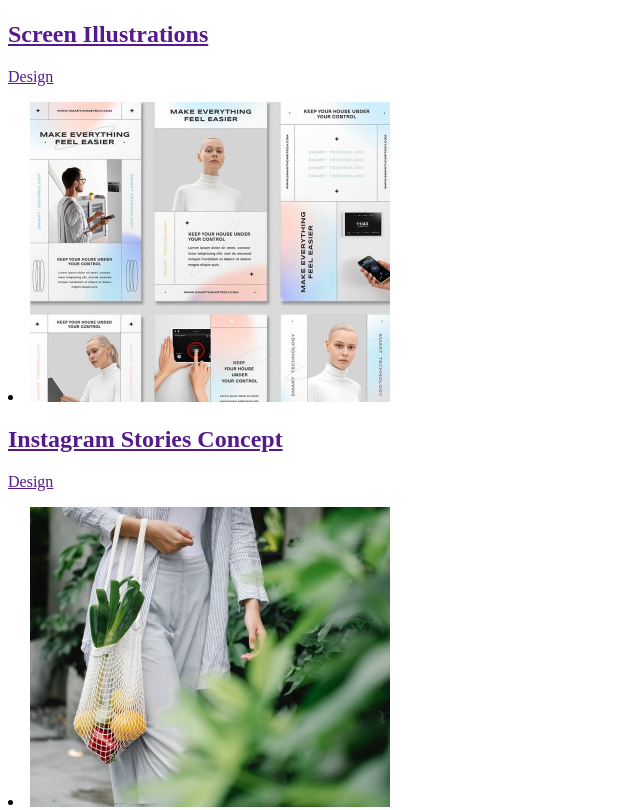
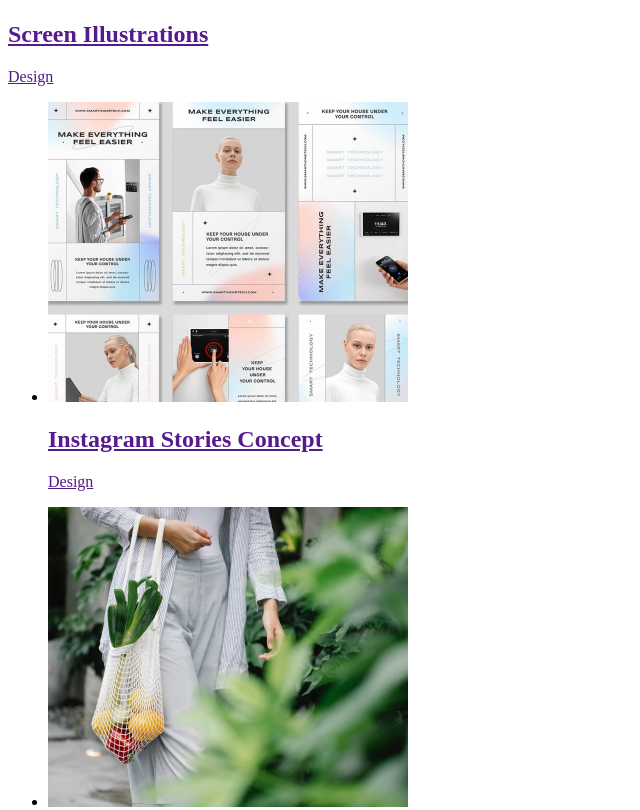
Before and after one commit to Timoti1990/goit-markup-hw-02, a plain HTML site: page portfolio.html in a window 1280 px wide. Shown: the part 2612-3422 px from the top of the page, without its empty margins (0-640 px from the left). Drawn offline with Linux system fonts and the light colour scheme; files whose address does not match are found by name.

Commit message:
Add files via upload

```diff
--- a/portfolio.html
+++ b/portfolio.html
@@ -76,7 +76,7 @@
     </ul>
 
    <!-- sec2 -->
-
+   <ul>
     <li>
       <a href="">
       <img src="./images/TaxiService4.jpg" alt="TaxiService" width="360" height="300">
@@ -91,7 +91,7 @@
         <p>Design</p>
      </a>
       </li>
-
+    </ul>
       <li><a href="">
           <img src="./images/OnlineCourses6.jpg" alt="OnlineCourses" width="360" height="300">
           <h2>Screen Illustrations</h2>
@@ -99,10 +99,9 @@
        </a>
         </li>
 
-
-       <!--Sec3-->
-        <li>
-          <a href="">
+        <!--Sec3-->
+         <ul>
+         <li><a href="">
           <img src="./images/InstagramStoriesConcept7.jpg" alt="nstagramStoriesConcept" width="360" height="300">
           <h2>Instagram Stories Concept</h2>
           <p>Design</p>
```
